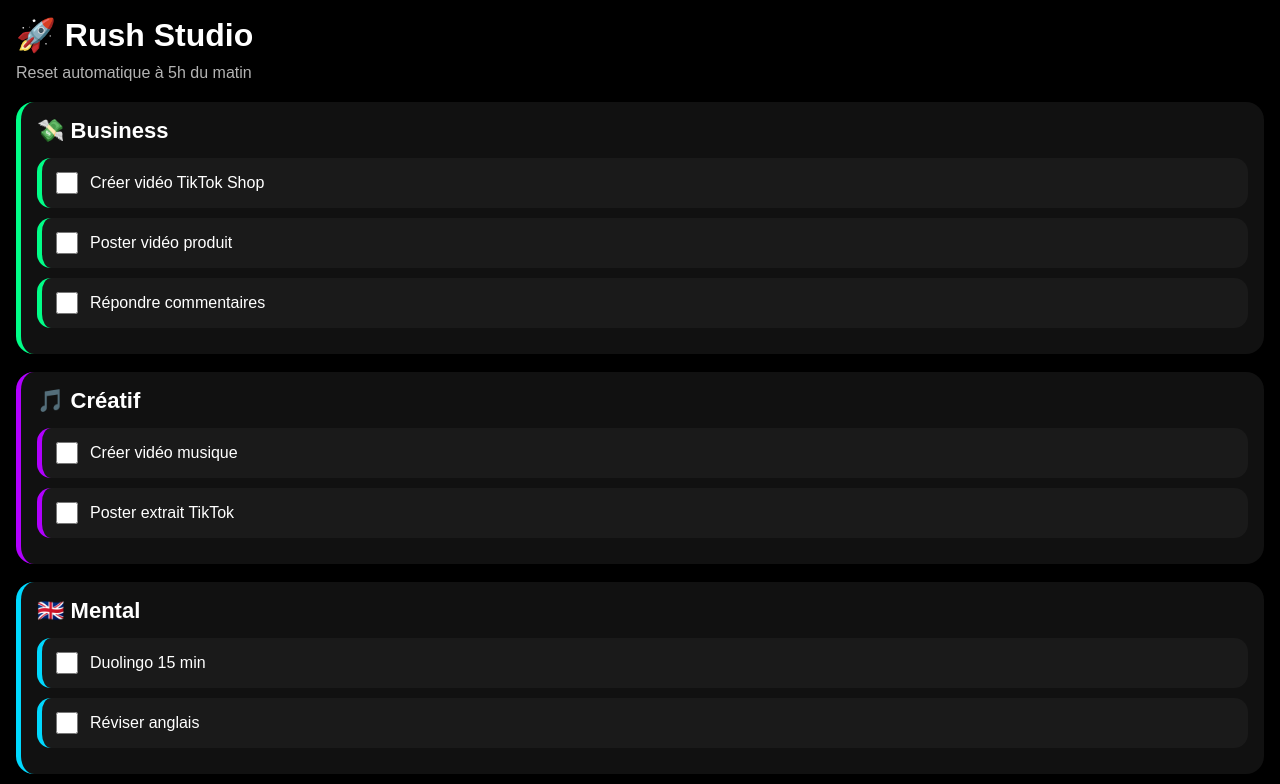
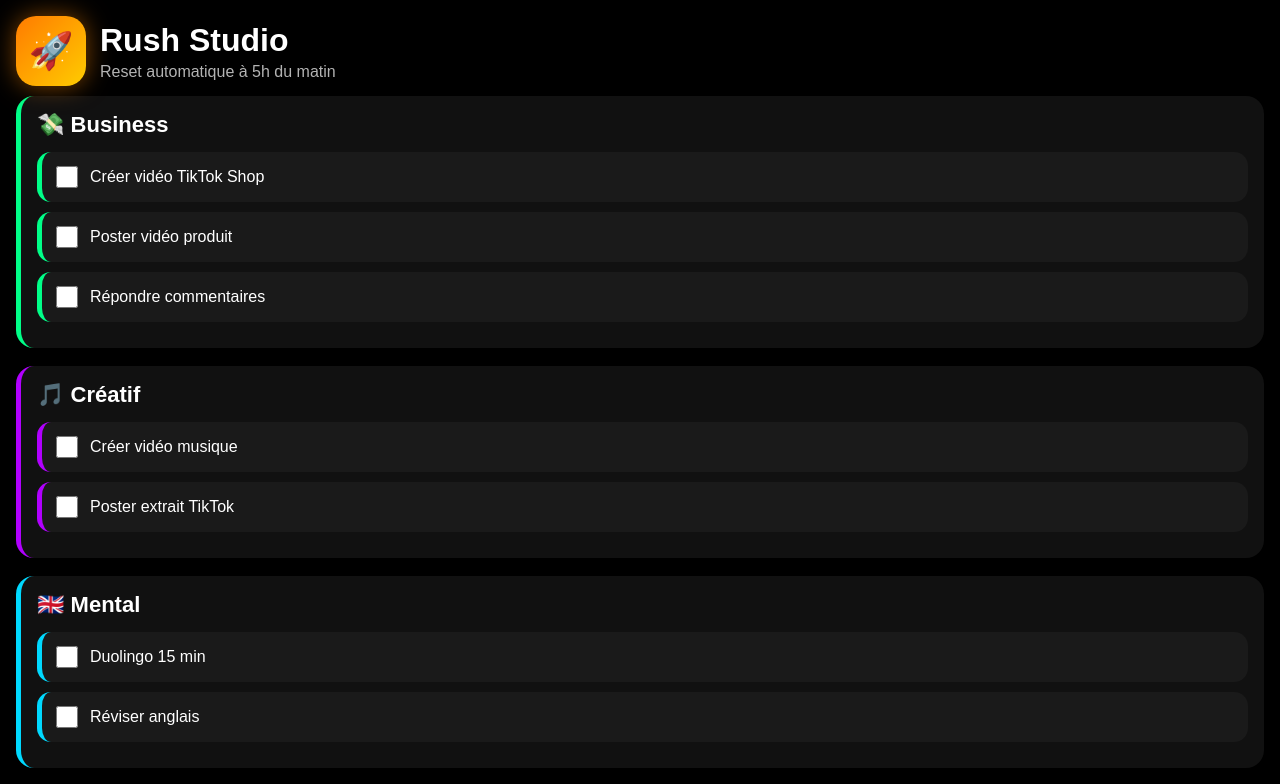
Before and after one commit to Chasmet/rush-studio, a plain HTML site: page index.html in a window 1280 px wide. Shown: the top 784 px of the page. Drawn offline with Linux system fonts and the light colour scheme.

Commit message:
Ajout du logo Rush Studio dans l'application

```diff
--- a/index.html
+++ b/index.html
@@ -8,16 +8,23 @@
 <style>
 *{margin:0;padding:0;box-sizing:border-box;font-family:Arial,sans-serif}
 body{background:#000;color:#fff;padding:16px;padding-bottom:100px}
-h1{font-size:32px;margin-bottom:10px}
-.subtitle{opacity:.7;margin-bottom:20px}.section{background:#111;padding:16px;border-radius:18px;margin-bottom:18px}
+.header{display:flex;align-items:center;gap:14px;margin-bottom:10px}
+.logo{width:70px;height:70px;border-radius:20px;background:linear-gradient(135deg,#ff7b00,#ffcc00);display:flex;align-items:center;justify-content:center;font-size:36px;box-shadow:0 0 25px rgba(255,136,0,.5)}
+.logo-text h1{font-size:32px;font-weight:900}.logo-text p{opacity:.7;margin-top:4px}
+.section{background:#111;padding:16px;border-radius:18px;margin-bottom:18px}
 .section h2{font-size:22px;margin-bottom:14px}
 .task{display:flex;align-items:center;gap:12px;background:#1a1a1a;padding:14px;border-radius:14px;margin-bottom:10px}
 .task input{width:22px;height:22px}.completed{opacity:.5;text-decoration:line-through}.green{border-left:5px solid #00ff88}.purple{border-left:5px solid #b100ff}.blue{border-left:5px solid #00d9ff}.orange{border-left:5px solid orange}input[type=text]{width:100%;padding:14px;border:none;border-radius:14px;background:#1a1a1a;color:#fff;margin-top:10px}button{width:100%;padding:14px;border:none;border-radius:14px;background:#222;color:#fff;font-size:16px;font-weight:bold;margin-top:10px}.progress{font-size:18px;font-weight:bold}.streak{background:#1a1a1a;padding:12px;border-radius:12px;margin-bottom:10px}
 </style>
 </head>
 <body>
-<h1>🚀 Rush Studio</h1>
-<div class="subtitle" id="dayText">Reset automatique à 5h du matin</div>
+<div class="header">
+<div class="logo">🚀</div>
+<div class="logo-text">
+<h1>Rush Studio</h1>
+<p>Reset automatique à 5h du matin</p>
+</div>
+</div>
 <div class="section green">
 <h2>💸 Business</h2>
 <div id="business"></div>
```
